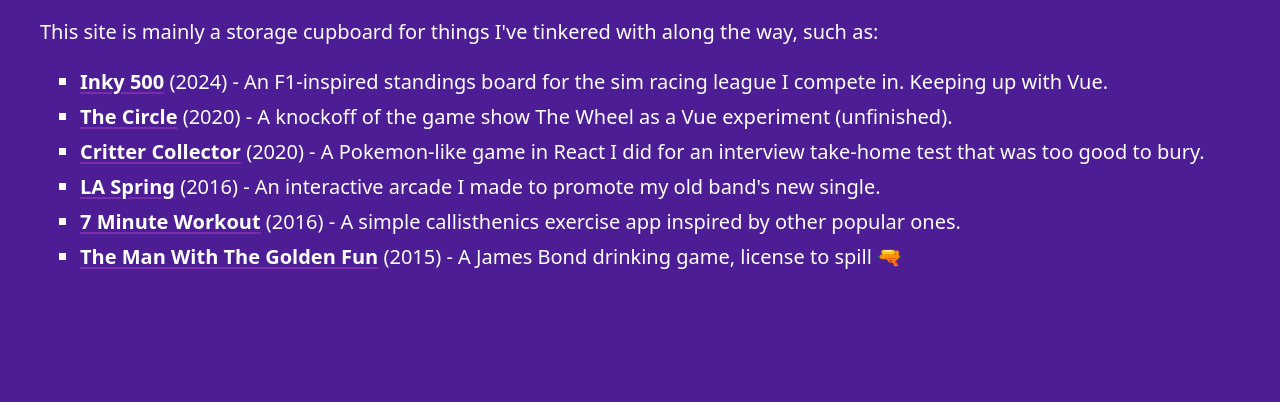
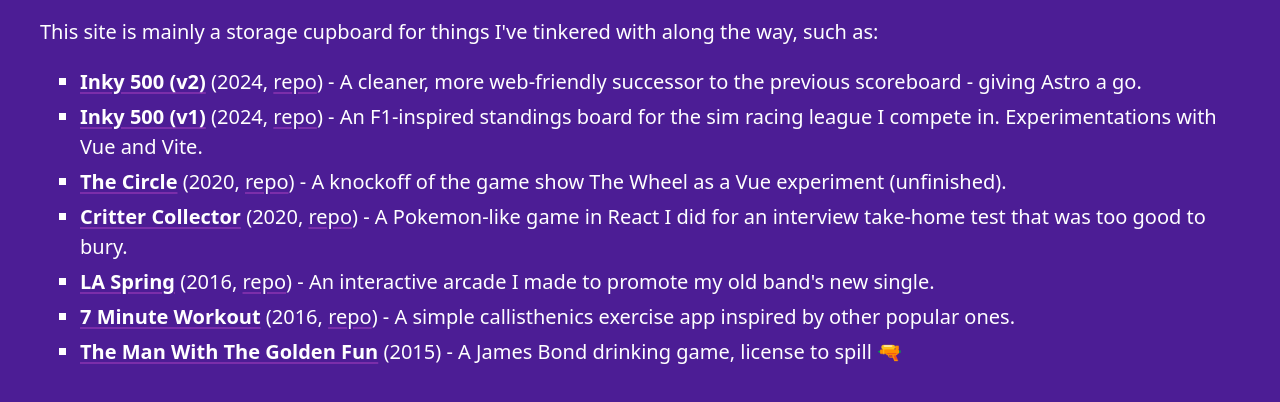
Before and after one commit to jamiehenson/jamiehenson.github.io, a plain HTML site: page index.html in a window 1280 px wide. Shown: the part 138-540 px from the top of the page. Drawn offline with Linux system fonts and the light colour scheme; a script that the page names is missing.

Commit message:
add inky v2 and repo links

```diff
--- a/index.html
+++ b/index.html
@@ -1,13 +1,14 @@
 <!DOCTYPE html>
 <html lang="en">
   <head>
-    <meta charset="UTF-8">
-    <meta name="viewport" content="width=device-width, initial-scale=1.0">
-    <meta http-equiv="X-UA-Compatible" content="ie=edge">
+    <meta charset="UTF-8" />
+    <meta name="viewport" content="width=device-width, initial-scale=1.0" />
+    <meta http-equiv="X-UA-Compatible" content="ie=edge" />
     <title>Jamie Henson</title>
-    <link rel="stylesheet" href="pico.purple.min.css">
+    <link rel="stylesheet" href="pico.purple.min.css" />
     <style>
-      html, body {
+      html,
+      body {
         background: rgb(76 29 149);
       }
       .spacer {
@@ -22,7 +23,11 @@
       h1 {
         margin: 0;
       }
-      h1, p, li, a, span {
+      h1,
+      p,
+      li,
+      a,
+      span {
         color: white;
       }
     </style>
@@ -33,20 +38,99 @@
       <div class="spacer">
         <h1>Jamie Henson</h1>
         <div>
-        <a target="_blank" href="https://www.linkedin.com/in/jamiehenson/">LinkedIn</a>
+          <a target="_blank" href="https://www.linkedin.com/in/jamiehenson/"
+            >LinkedIn</a
+          >
           <span> | </span>
           <a target="_blank" href="https://github.com/jamiehenson">GitHub</a>
         </div>
       </div>
       <p>I'm a software engineer based in Cheltenham, UK 🇬🇧.</p>
-    <p>This site is mainly a storage cupboard for things I've tinkered with along the way, such as:</p>
+      <p>
+        This site is mainly a storage cupboard for things I've tinkered with
+        along the way, such as:
+      </p>
       <ul>
-      <li><strong><a target="_blank" href="https://jamiehenson.com/inky500">Inky 500</a></strong> (2024) - An F1-inspired standings board for the sim racing league I compete in. Keeping up with Vue.</li>
-      <li><strong><a target="_blank" href="https://jamiehenson.com/thecircle">The Circle</a></strong> (2020) - A knockoff of the game show The Wheel as a Vue experiment (unfinished).</li>
-      <li><strong><a target="_blank" href="https://jamiehenson.com/critter-collector">Critter Collector</a></strong> (2020) - A Pokemon-like game in React I did for an interview take-home test that was too good to bury.</li>
-      <li><strong><a target="_blank" href="https://jamiehenson.com/laspring">LA Spring</a></strong> (2016) - An interactive arcade I made to promote my old band's new single.</li>
-      <li><strong><a target="_blank" href="https://jamiehenson.com/7min">7 Minute Workout</a></strong> (2016) - A simple callisthenics exercise app inspired by other popular ones.</li>
-      <li><strong><a target="_blank" href="https://jamiehenson.com/bond">The Man With The Golden Fun</a></strong> (2015) - A James Bond drinking game, license to spill 🔫</li>
+        <li>
+          <strong
+            ><a target="_blank" href="https://jamiehenson.com/inky500"
+              >Inky 500 (v2)</a
+            ></strong
+          >
+          (2024,
+          <a href="https://github.com/jamiehenson/inky500" target="_blank"
+            >repo</a
+          >) - A cleaner, more web-friendly successor to the previous scoreboard
+          - giving Astro a go.
+        </li>
+        <li>
+          <strong
+            ><a target="_blank" href="https://jamiehenson.com/inky500-f1"
+              >Inky 500 (v1)</a
+            ></strong
+          >
+          (2024,
+          <a href="https://github.com/jamiehenson/inky500-f1" target="_blank"
+            >repo</a
+          >) - An F1-inspired standings board for the sim racing league I
+          compete in. Experimentations with Vue and Vite.
+        </li>
+        <li>
+          <strong
+            ><a target="_blank" href="https://jamiehenson.com/thecircle"
+              >The Circle</a
+            ></strong
+          >
+          (2020,
+          <a href="https://github.com/jamiehenson/thecircle" target="_blank"
+            >repo</a
+          >) - A knockoff of the game show The Wheel as a Vue experiment
+          (unfinished).
+        </li>
+        <li>
+          <strong
+            ><a target="_blank" href="https://jamiehenson.com/critter-collector"
+              >Critter Collector</a
+            ></strong
+          >
+          (2020,
+          <a
+            href="https://github.com/jamiehenson/critter-collector"
+            target="_blank"
+            >repo</a
+          >) - A Pokemon-like game in React I did for an interview take-home
+          test that was too good to bury.
+        </li>
+        <li>
+          <strong
+            ><a target="_blank" href="https://jamiehenson.com/laspring"
+              >LA Spring</a
+            ></strong
+          >
+          (2016,
+          <a href="https://github.com/jamiehenson/laspring" target="_blank"
+            >repo</a
+          >) - An interactive arcade I made to promote my old band's new single.
+        </li>
+        <li>
+          <strong
+            ><a target="_blank" href="https://jamiehenson.com/7min"
+              >7 Minute Workout</a
+            ></strong
+          >
+          (2016,
+          <a href="https://github.com/jamiehenson/7min" target="_blank">repo</a
+          >) - A simple callisthenics exercise app inspired by other popular
+          ones.
+        </li>
+        <li>
+          <strong
+            ><a target="_blank" href="https://jamiehenson.com/bond"
+              >The Man With The Golden Fun</a
+            ></strong
+          >
+          (2015) - A James Bond drinking game, license to spill 🔫
+        </li>
       </ul>
     </div>
   </body>
```
Lines whose indentation alone changed are shown as unchanged.
